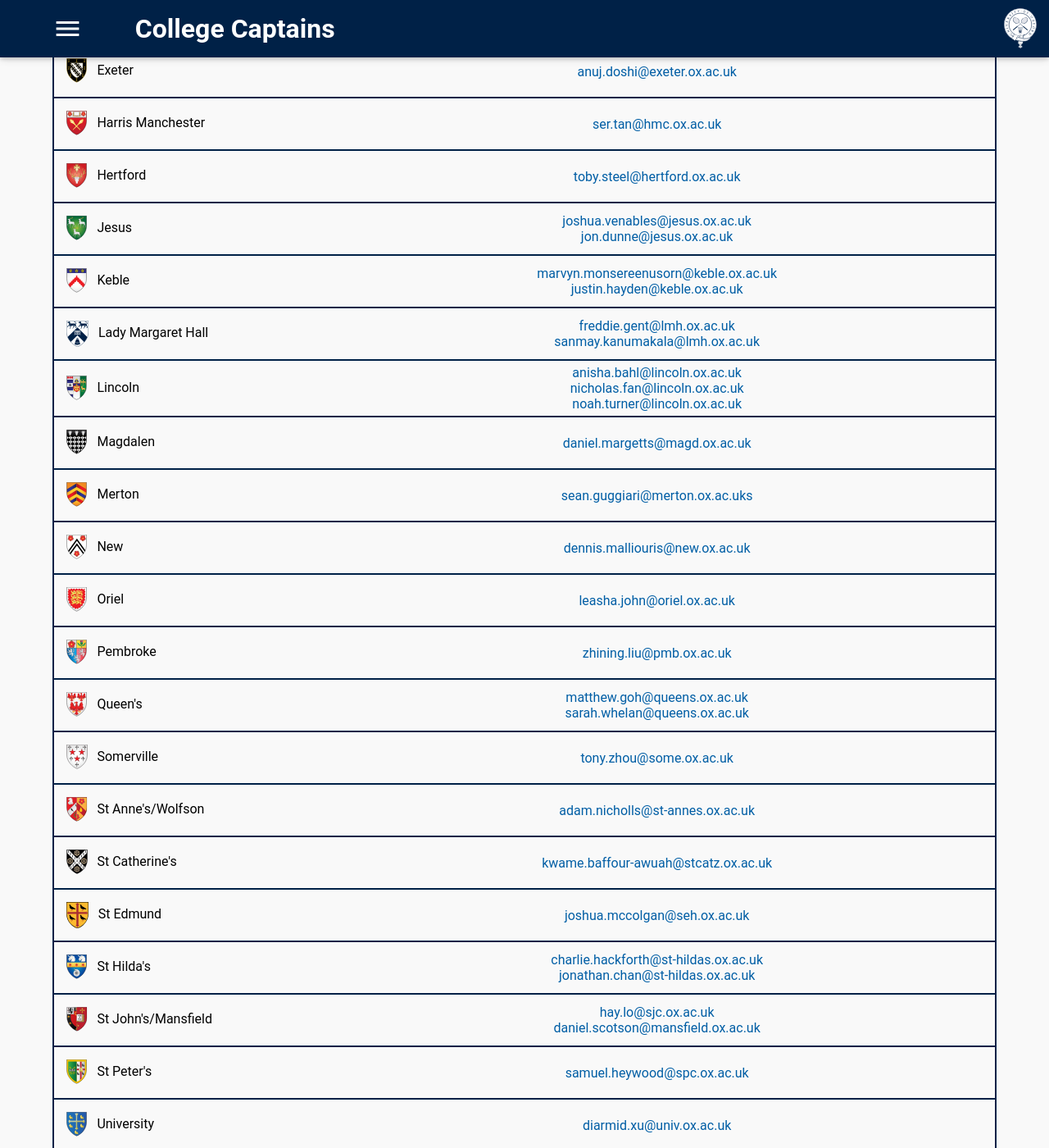
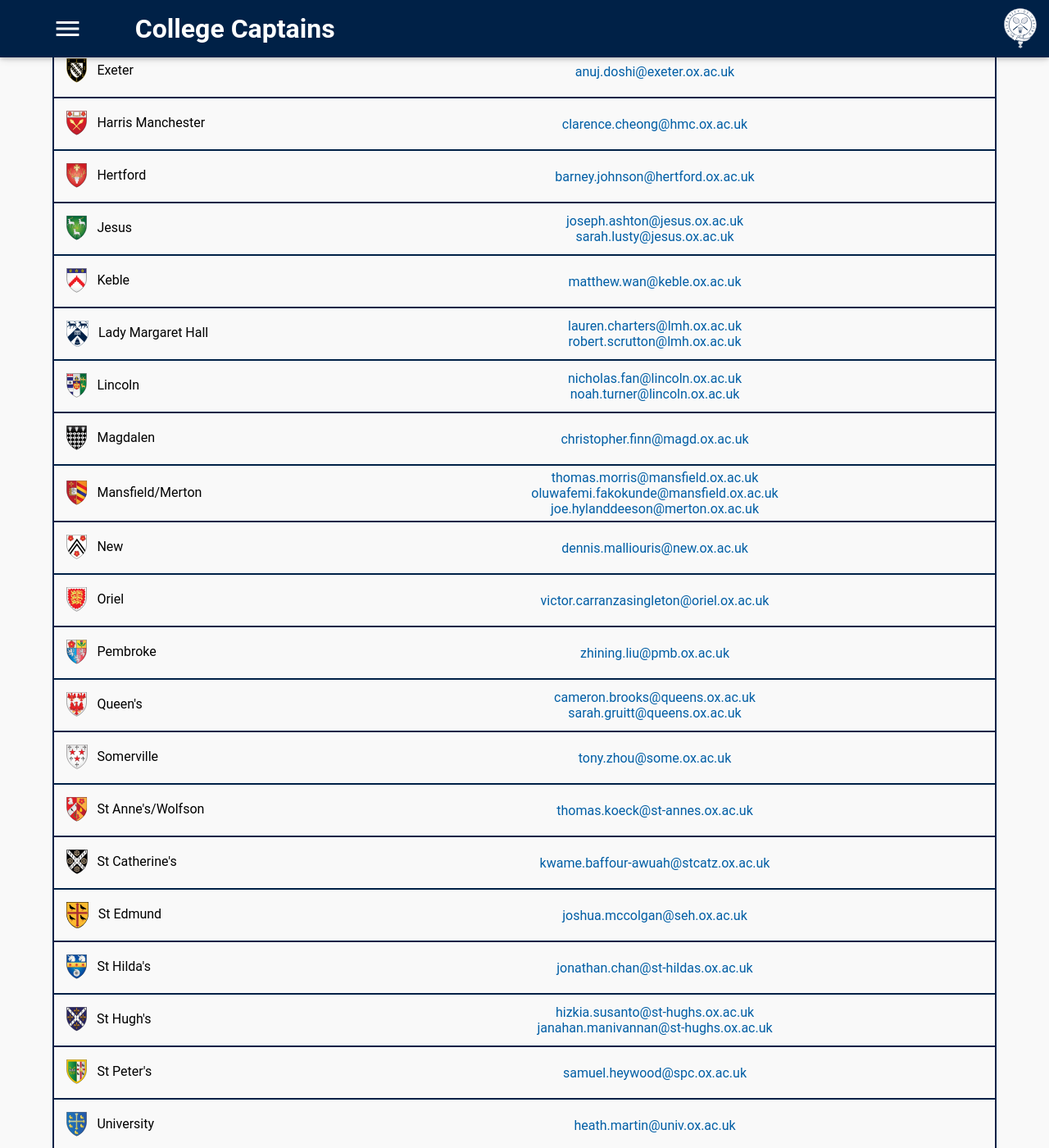
Before and after one commit to OUBaC/OUBaC.github.io, a Jekyll site: the page built from college-captains.html, in a window 1280 px wide and 1400 px high, scrolled down 295 px. Shown: the whole window at 82% size. Built offline with Jekyll 4.4.1, drawn with Linux system fonts in a browser that asks for light colours; some of the changed text lies outside the part shown.

Commit message:
Update the college captains for 2019-2020.

```diff
--- a/college-captains.html
+++ b/college-captains.html
@@ -10,64 +10,66 @@
    - joshua.form@bnc.ox.ac.uk
  - College: Christ Church
    img: christ-church
-   Captain: xue.lee@chch.ox.ac.uk
+   Captain: james.marshall@chch.ox.ac.uk
  - College: Exeter
    img: exeter
    Captain: anuj.doshi@exeter.ox.ac.uk
  - College: Harris Manchester
    img: harris-manchester
-   Captain: ser.tan@hmc.ox.ac.uk
+   Captain: clarence.cheong@hmc.ox.ac.uk
  - College: Hertford
    img: hertford
-   Captain: toby.steel@hertford.ox.ac.uk
+   Captain: barney.johnson@hertford.ox.ac.uk
  - College: Jesus
    img: jesus
    Captains:
-    - joshua.venables@jesus.ox.ac.uk
-    - jon.dunne@jesus.ox.ac.uk
+    - joseph.ashton@jesus.ox.ac.uk
+    - sarah.lusty@jesus.ox.ac.uk
  - College: Keble
    img: keble
-   Captains:
-    - marvyn.monsereenusorn@keble.ox.ac.uk
-    - justin.hayden@keble.ox.ac.uk
+   Captain: matthew.wan@keble.ox.ac.uk
  - College: Lady Margaret Hall
    img: lady-margaret-hall
    Captains:
-   - freddie.gent@lmh.ox.ac.uk
-   - sanmay.kanumakala@lmh.ox.ac.uk
+   - lauren.charters@lmh.ox.ac.uk
+   - robert.scrutton@lmh.ox.ac.uk
  - College: Lincoln
    img: lincoln
    Captains:
-   - anisha.bahl@lincoln.ox.ac.uk
    - nicholas.fan@lincoln.ox.ac.uk
    - noah.turner@lincoln.ox.ac.uk
  - College: Magdalen
    img: magdalen
-   Captain: daniel.margetts@magd.ox.ac.uk
- - College: Merton
-   img: merton
-   Captain: sean.guggiari@merton.ox.ac.uks
+   Captain: christopher.finn@magd.ox.ac.uk
+ - College: Mansfield/Merton
+   img: mansfield
+   img2: merton
+   Captains:
+   - thomas.morris@mansfield.ox.ac.uk
+   - oluwafemi.fakokunde@mansfield.ox.ac.uk
+   - joe.hylanddeeson@merton.ox.ac.uk
  - College: New
    img: new
-   Captain: dennis.malliouris@new.ox.ac.uk
+   Captains:
+    - dennis.malliouris@new.ox.ac.uk
  - College: Oriel
    img: oriel
-   Captain: leasha.john@oriel.ox.ac.uk
+   Captain: victor.carranzasingleton@oriel.ox.ac.uk
  - College: Pembroke
    img: pembroke
    Captain: zhining.liu@pmb.ox.ac.uk
  - College: Queen&apos;s
    img: queens
    Captains:
-   - matthew.goh@queens.ox.ac.uk
-   - sarah.whelan@queens.ox.ac.uk
+   - cameron.brooks@queens.ox.ac.uk
+   - sarah.gruitt@queens.ox.ac.uk
  - College: Somerville
    img: somerville
    Captain: tony.zhou@some.ox.ac.uk
  - College: St Anne&apos;s/Wolfson
    img: st-annes
    img2: wolfson
-   Captain: adam.nicholls@st-annes.ox.ac.uk
+   Captain: thomas.koeck@st-annes.ox.ac.uk
  - College: St Catherine&apos;s
    img: st-catherines
    Captain: kwame.baffour-awuah@stcatz.ox.ac.uk
@@ -76,27 +78,26 @@
    Captain: joshua.mccolgan@seh.ox.ac.uk
  - College: St Hilda&apos;s
    img: st-hildas
+   Captain: jonathan.chan@st-hildas.ox.ac.uk
+ - College: St Hugh&apos;s
+   img: st-hughs
    Captains:
-    - charlie.hackforth@st-hildas.ox.ac.uk
-    - jonathan.chan@st-hildas.ox.ac.uk
- - College: St John's/Mansfield
-   img: st-johns
-   img2: mansfield
-   Captains:
-    - hay.lo@sjc.ox.ac.uk
-    - daniel.scotson@mansfield.ox.ac.uk
+    - hizkia.susanto@st-hughs.ox.ac.uk
+    - janahan.manivannan@st-hughs.ox.ac.uk
  - College: St Peter&apos;s
    img: st-peters
    Captain: samuel.heywood@spc.ox.ac.uk
  - College: University
    img: university
-   Captain: diarmid.xu@univ.ox.ac.uk
+   Captain: heath.martin@univ.ox.ac.uk
  - College: Wadham
    img: wadham
-   Captain: kei.patrick@wadham.ox.ac.uk
+   Captains:
+    - kei.patrick@wadham.ox.ac.uk
+    - hannah.bruce@wadham.ox.ac.uk
  - College: Worcester
    img: worcester
-   Captain: james.ashworth@worc.ox.ac.uk
+   Captain: molly.willars@worc.ox.ac.uk
 ---
 <table cellspacing="0" cellpadding="0" class="responsive-table">
 	<thead>
```
